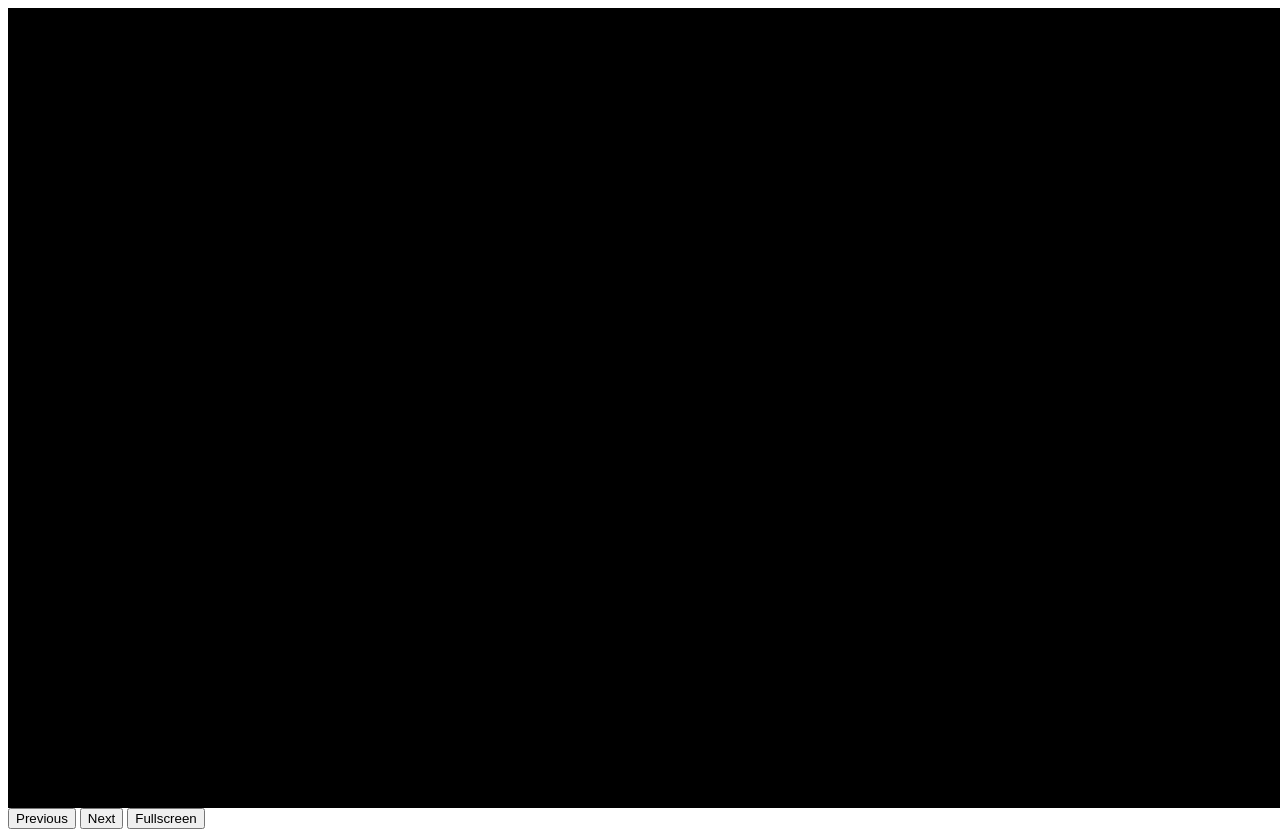
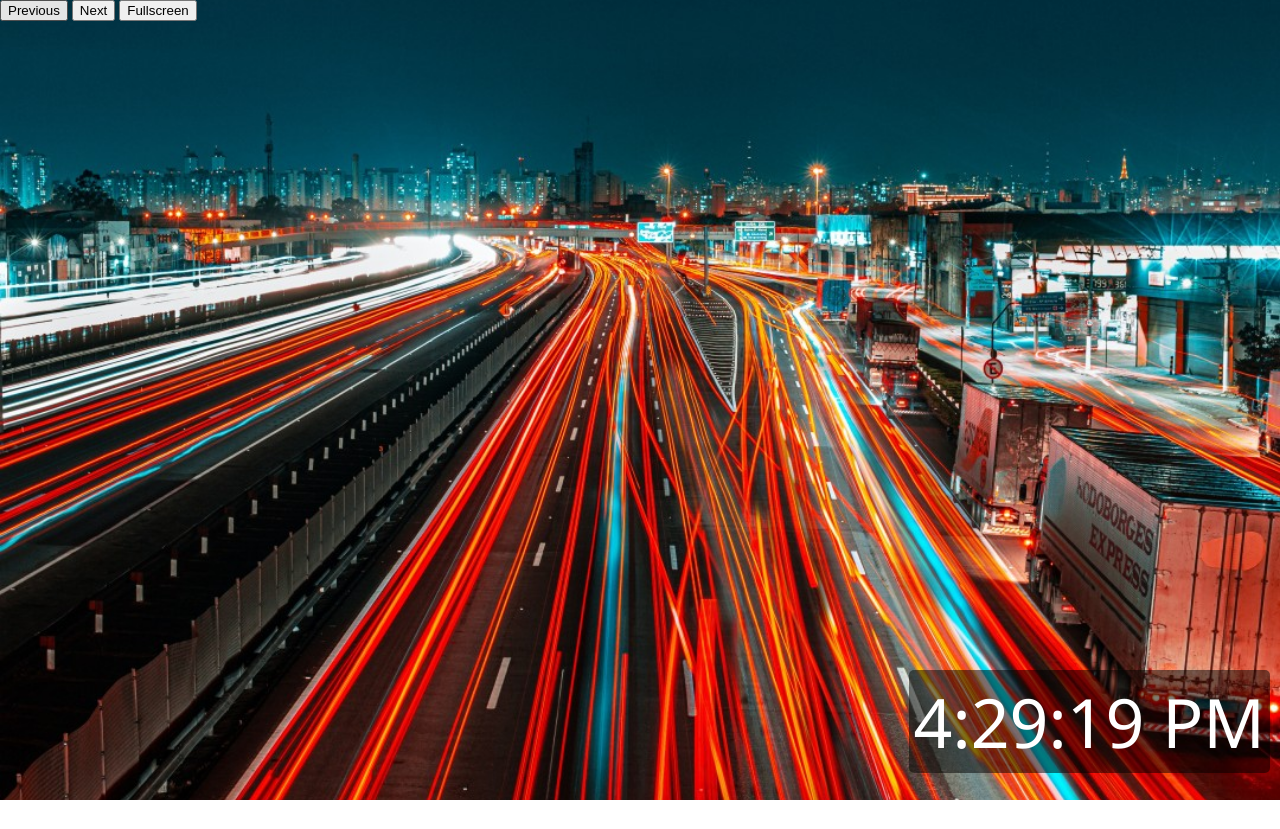
Before and after one commit to me5h/lufandi-netlify, a website: page public/index.html in a window 1280 px wide. After the commit the page ends 800 px from the top, so only its background shows below. Drawn offline with Linux system fonts and the light colour scheme; no server answers.

Commit message:
controls and default image styling with clock shown

```diff
--- a/public/css/slideshow.css
+++ b/public/css/slideshow.css
@@ -56,3 +56,11 @@
   font-family: 'Segoe UI', Tahoma, Geneva, Verdana, sans-serif;
   font-size: 68px;
 }
+
+body {
+  margin: 0;
+}
+
+#controls {
+  height: 0;
+}
--- a/public/index.html
+++ b/public/index.html
@@ -7,14 +7,16 @@
 </head>
 <body>
     <div id="slideshow-container" class="slideshow-container">
+        <div id="controls" >
+            <button id="prev">Previous</button>
+            <button id="next">Next</button>
+            <button id="fullscreen">Fullscreen</button>
+        </div>
         <div id="slideshow" class="slideshow">
-            <div id="clock" style="display: none;">
+            <div id="clock" style="display: block;">
                 <!-- Clock will be shown here -->
             </div>
         </div>
-        <button id="prev">Previous</button>
-        <button id="next">Next</button>
-        <button id="fullscreen">Fullscreen</button>
     </div>
 
     <script src="/js/slideshow.js"></script>
--- a/public/js/slideshow.js
+++ b/public/js/slideshow.js
@@ -1,5 +1,5 @@
 const Slideshow = (() => {
-    let images = [];
+    let images = ['/assets/long-exposure.jpg'];
     let currentIndex = 0;
     let autoplayInterval = null;
     let clockInterval = null;
@@ -17,6 +17,10 @@ const Slideshow = (() => {
         }
         container.style.backgroundImage = `url('${images[currentIndex]}')`;
     };
+
+    document.addEventListener('DOMContentLoaded', () => {
+        renderImage(); // Render the default image when the document is ready
+    });
 
     const nextImage = () => {
         if (images.length > 0) {
```
Also changed, not shown: public/submit.html (+1 -1 lines), public/assets/long-exposure.jpg (added).
